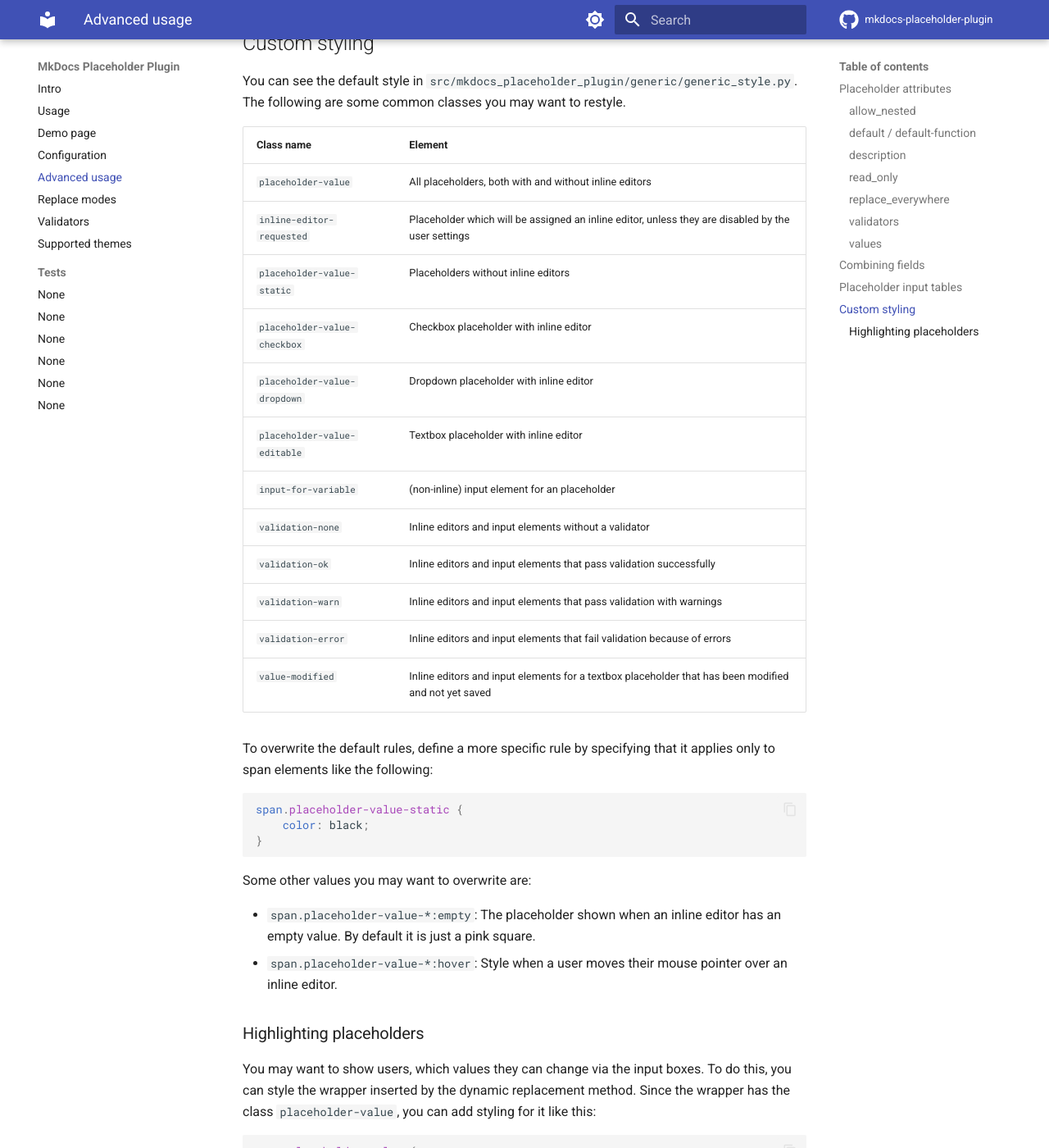
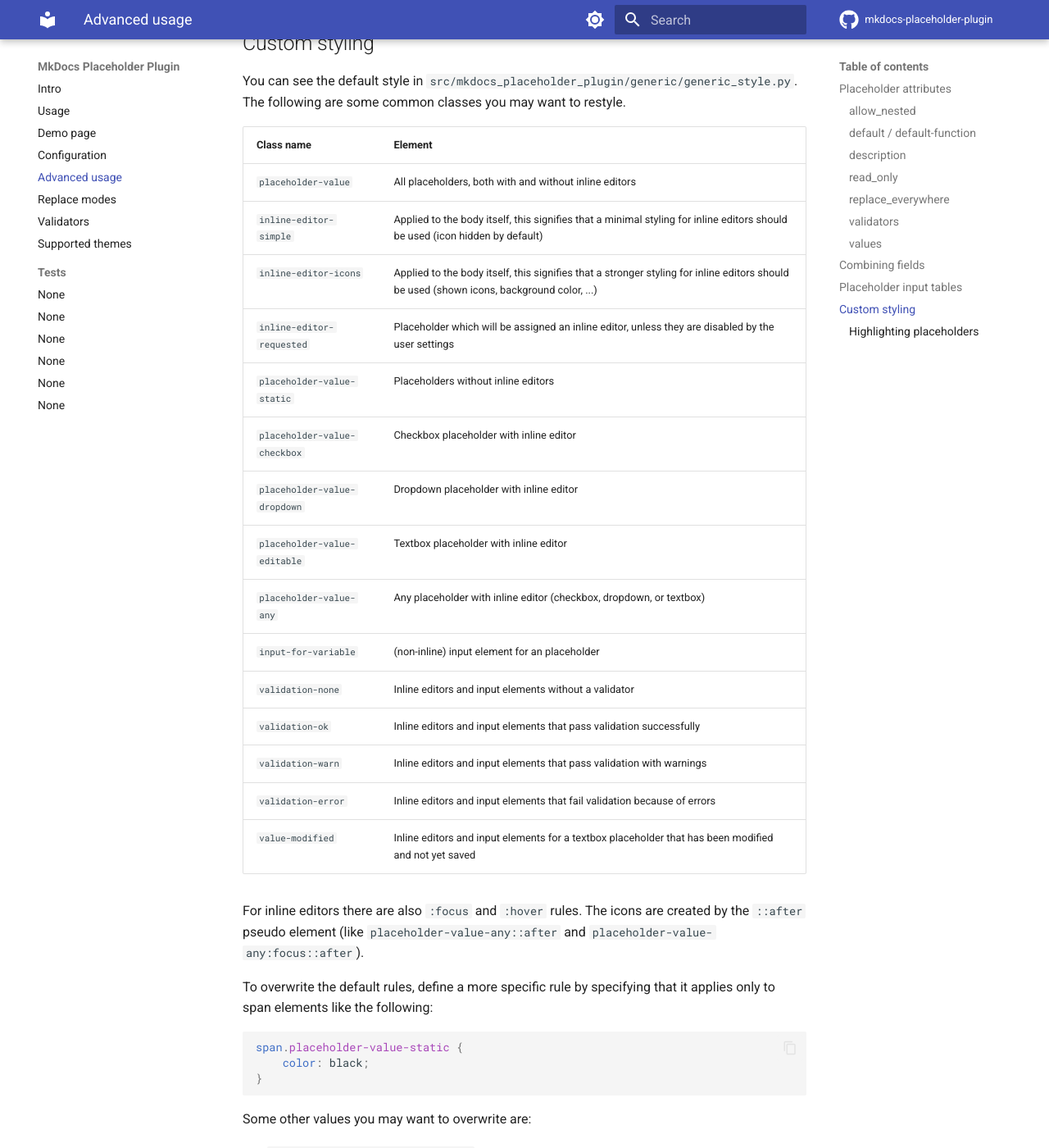
Before and after one commit to six-two/mkdocs-placeholder-plugin, an MkDocs documentation site: the page built from docs/advanced-usage.md, in a window 1280 px wide and 1400 px high, scrolled down 3873 px. Shown: the whole window at 82% size. Built offline with MkDocs 1.6.1 and Material for MkDocs 9.7.7, drawn with Linux system fonts in a browser that asks for light colours; comment, search, counter and statistics services are not loaded.

Commit message:
Added new classes to custom styling docs

````diff
--- a/docs/advanced-usage.md
+++ b/docs/advanced-usage.md
@@ -181,17 +181,23 @@ The following are some common classes you may want to restyle.
 Class name | Element
 ---|---
 `placeholder-value` | All placeholders, both with and without inline editors
+`inline-editor-simple` | Applied to the body itself, this signifies that a minimal styling for inline editors should be used (icon hidden by default)
+`inline-editor-icons` | Applied to the body itself, this signifies that a stronger styling for inline editors should be used (shown icons, background color, ...)
 `inline-editor-requested` | Placeholder which will be assigned an inline editor, unless they are disabled by the user settings
 `placeholder-value-static` | Placeholders without inline editors
 `placeholder-value-checkbox` | Checkbox placeholder with inline editor
 `placeholder-value-dropdown` | Dropdown placeholder with inline editor
 `placeholder-value-editable` | Textbox placeholder with inline editor
+`placeholder-value-any` | Any placeholder with inline editor (checkbox, dropdown, or textbox)
 `input-for-variable` | (non-inline) input element for an placeholder
 `validation-none` | Inline editors and input elements without a validator
 `validation-ok` | Inline editors and input elements that pass validation successfully
 `validation-warn` | Inline editors and input elements that pass validation with warnings
 `validation-error` | Inline editors and input elements that fail validation because of errors
 `value-modified` | Inline editors and input elements for a textbox placeholder that has been modified and not yet saved
+
+For inline editors there are also `:focus` and `:hover` rules.
+The icons are created by the `::after` pseudo element (like `placeholder-value-any::after` and `placeholder-value-any:focus::after`).
 
 To overwrite the default rules, define a more specific rule by specifying that it applies only to span elements like the following:
 ```css
````
Also changed, not shown: 1 other file.
